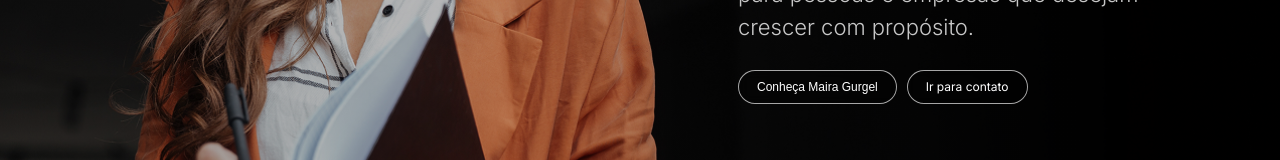
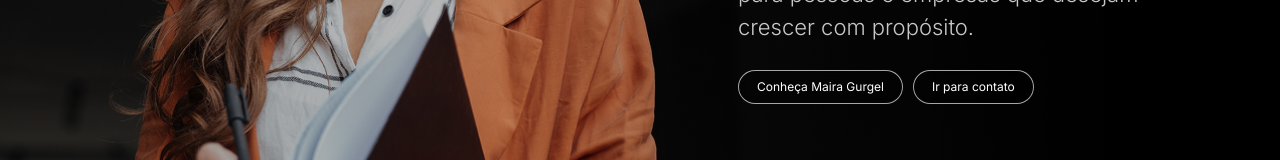
Before and after one commit to lenonmerlo/virtus, a React (Vite) app: page / in a window 1280 px wide. Shown: the part 400-560 px from the top of the page. Built offline with nearby package versions, Linux system fonts and the light colour scheme; a web font is replaced by a local one.

Commit message:
chore: update Hero link to Maira Gurgel website

```diff
--- a/src/components/ui/Button.jsx
+++ b/src/components/ui/Button.jsx
@@ -1,12 +1,28 @@
-export default function Button({ children, variant = "outline", className = "", ...props }) {
+export default function Button({
+  children,
+  variant = "outline",
+  className = "",
+  href,
+  ...props
+}) {
   const map = {
     outline: "btn btn--outline",
     dark: "btn btn--dark",
     light: "btn btn--light",
   };
 
+  const classes = `${map[variant] || map.outline} ${className}`;
+
+  if (href) {
+    return (
+      <a className={classes} href={href} {...props}>
+        {children}
+      </a>
+    );
+  }
+
   return (
-    <button className={`${map[variant] || map.outline} ${className}`} {...props}>
+    <button className={classes} {...props}>
       {children}
     </button>
   );
```
